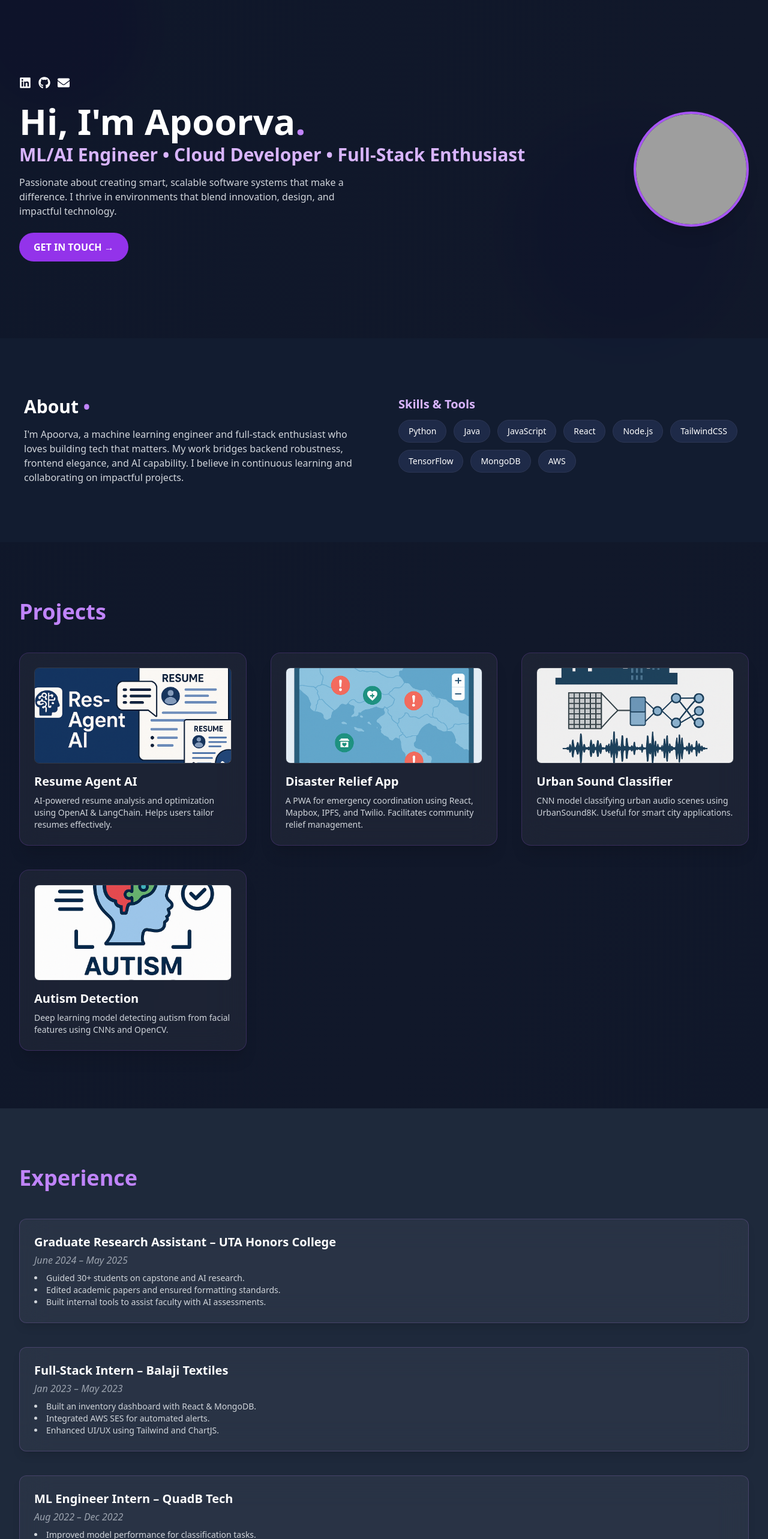
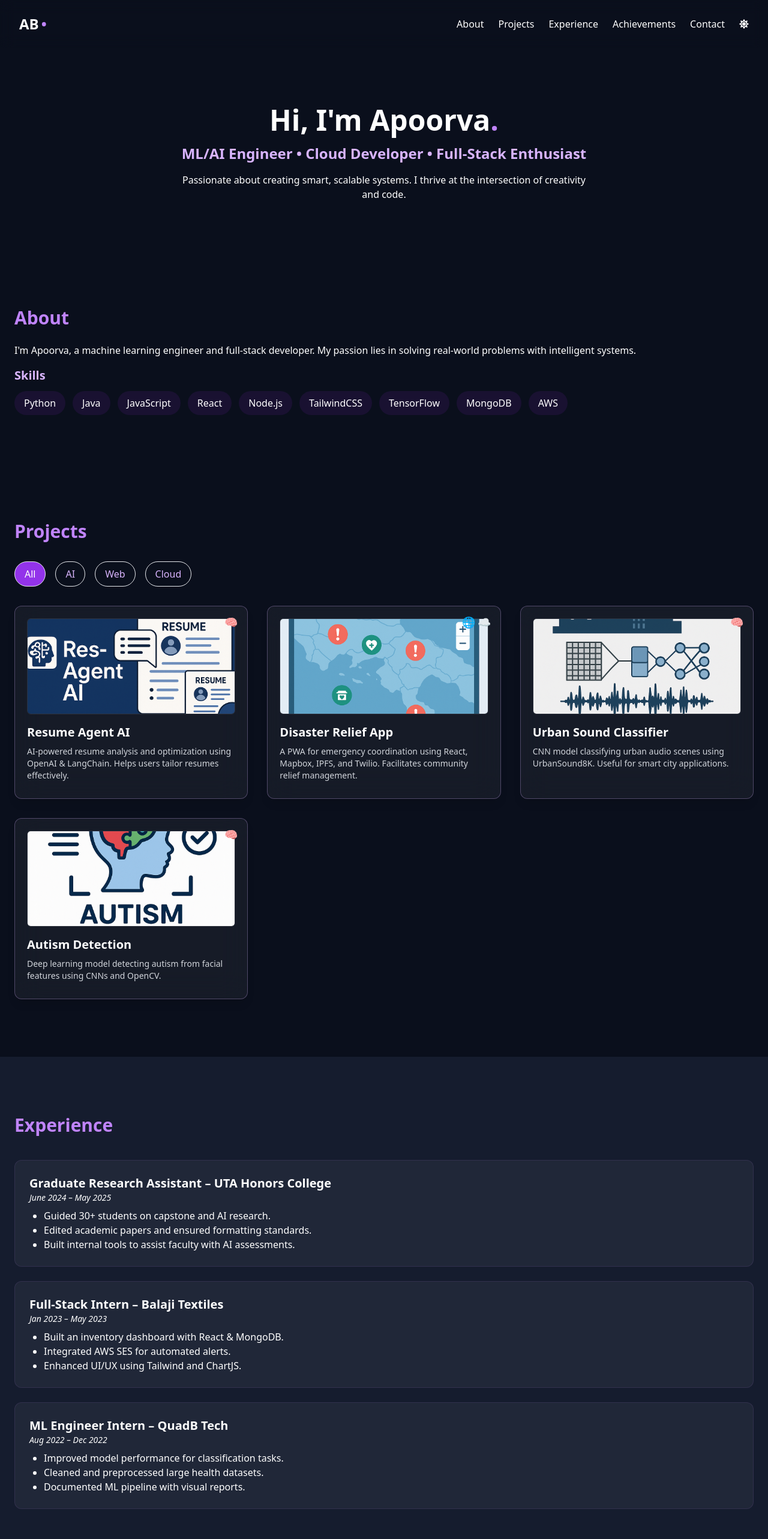
Before and after one commit to bandiapoorva1/apoorva-portfolio, a React (Create React App) app: page / in a window 1280 px wide. Shown: the top 2566 px of the page at 60% size. Built offline with nearby package versions, Linux system fonts and the light colour scheme; grey boxes are pictures that could not be loaded.

Commit message:
updated website enhancements

```diff
--- a/src/App.jsx
+++ b/src/App.jsx
@@ -1,36 +1,41 @@
-/* This file contains the updated React App with animated background, hero intro, project cards, experience timeline, and styled contact form. */
-
-import React from "react";
-import { FaGithub, FaLinkedin, FaEnvelope } from "react-icons/fa";
+import React, { useState } from "react";
+import { FaGithub, FaLinkedin, FaEnvelope, FaSun, FaMoon } from "react-icons/fa";
 import { motion } from "framer-motion";
+import Confetti from "react-confetti";
 
 const skills = ["Python", "Java", "JavaScript", "React", "Node.js", "TailwindCSS", "TensorFlow", "MongoDB", "AWS"];
+
+const categories = ["All", "AI", "Web", "Cloud"];
 
 const projects = [
   {
     name: "Resume Agent AI",
     desc: "AI-powered resume analysis and optimization using OpenAI & LangChain. Helps users tailor resumes effectively.",
     link: "https://github.com/bandiapoorva1/resume-agent-ai",
-    img: "/resume-agent-ai.png"
+    img: "/resume-agent-ai.png",
+    tags: ["AI"],
   },
   {
     name: "Disaster Relief App",
     desc: "A PWA for emergency coordination using React, Mapbox, IPFS, and Twilio. Facilitates community relief management.",
     link: "https://github.com/bandiapoorva1/disaster-relief-app",
-    img: "/disaster-relief-ai-apoorva.png"
+    img: "/disaster-relief-ai-apoorva.png",
+    tags: ["Web", "Cloud"],
   },
   {
     name: "Urban Sound Classifier",
     desc: "CNN model classifying urban audio scenes using UrbanSound8K. Useful for smart city applications.",
     link: "https://github.com/bandiapoorva1/UrbanSoundClassifier",
-    img: "/urban-sound-apoorva.png"
+    img: "/urban-sound-apoorva.png",
+    tags: ["AI"],
   },
   {
     name: "Autism Detection",
     desc: "Deep learning model detecting autism from facial features using CNNs and OpenCV.",
     link: "https://github.com/bandiapoorva1/autism-detection",
-    img: "/autism-detection-apoorva.png"
-  }
+    img: "/autism-detection-apoorva.png",
+    tags: ["AI"],
+  },
 ];
 
 const experience = [
@@ -66,95 +71,118 @@ const experience = [
   }
 ];
 
+const achievements = [
+  {
+    title: "Technical Head – CSI",
+    desc: "Led tech initiatives and mentored developers in the CSI student chapter."
+  },
+  {
+    title: "Student Coordinator – Stentorian",
+    desc: "Conducted communication and leadership workshops for English club members."
+  }
+];
+
 const App = () => {
+  const [theme, setTheme] = useState("dark");
+  const [filter, setFilter] = useState("All");
+  const [confetti, setConfetti] = useState(false);
+
+  const toggleTheme = () => setTheme(theme === "dark" ? "light" : "dark");
+  const handleConfetti = () => {
+    setConfetti(true);
+    setTimeout(() => setConfetti(false), 1500);
+  };
+
+  const filteredProjects = filter === "All" ? projects : projects.filter(p => p.tags.includes(filter));
+
   return (
-    <div className="min-h-screen w-full bg-gradient-to-br from-[#0f172a] via-[#11182a] to-[#0f172a] text-white font-sans relative overflow-hidden">
-      {/* Animated Blobs */}
-      <motion.div className="absolute -top-20 -left-20 w-[300px] h-[300px] bg-purple-500 rounded-full mix-blend-multiply filter blur-2xl opacity-30 animate-pulse"
-        animate={{ x: [0, 40, 0], y: [0, -40, 0] }} transition={{ duration: 10, repeat: Infinity }} />
-      <motion.div className="absolute top-40 right-0 w-[400px] h-[400px] bg-indigo-500 rounded-full mix-blend-multiply filter blur-2xl opacity-20 animate-pulse"
-        animate={{ x: [0, -60, 0], y: [0, 40, 0] }} transition={{ duration: 10, repeat: Infinity }} />
+    <div className={theme === "dark" ? "bg-[#0a0f1c] text-white" : "bg-white text-black"}>
+      {confetti && <Confetti recycle={false} numberOfPieces={300} />}
 
-      {/* Hero Section */}
-      <section className="relative z-10 flex flex-col md:flex-row items-center justify-between px-8 py-32 gap-16">
-        <motion.div className="flex-1" initial={{ opacity: 0, y: 40 }} animate={{ opacity: 1, y: 0 }} transition={{ duration: 0.8 }}>
-          <div className="flex items-center gap-3 mb-6 text-xl">
-            <a href="https://linkedin.com/in/apoorvabandi" target="_blank" rel="noreferrer"><FaLinkedin /></a>
-            <a href="https://github.com/bandiapoorva1" target="_blank" rel="noreferrer"><FaGithub /></a>
-            <a href="mailto:bandiapoorvaa@gmail.com"><FaEnvelope /></a>
-          </div>
-          <h1 className="text-5xl md:text-6xl font-extrabold mb-2">Hi, I'm Apoorva<span className="text-purple-400">.</span></h1>
-          <h2 className="text-2xl sm:text-3xl font-semibold text-purple-300 mb-4">ML/AI Engineer • Cloud Developer • Full-Stack Enthusiast</h2>
-          <p className="text-gray-300 max-w-xl">Passionate about creating smart, scalable software systems that make a difference. I thrive in environments that blend innovation, design, and impactful technology.</p>
-          <a href="#contact" className="inline-block mt-6 bg-purple-600 hover:bg-purple-700 text-white font-semibold px-6 py-3 rounded-full transition">GET IN TOUCH →</a>
-        </motion.div>
-        <motion.div className="w-48 h-48 rounded-full border-4 border-purple-500 shadow-xl overflow-hidden z-10" initial={{ opacity: 0, scale: 0.8 }} animate={{ opacity: 1, scale: 1 }} transition={{ duration: 1 }}>
-          <img src="/apoorva.jpeg" alt="Apoorva Bandi" className="w-full h-full object-cover" />
-        </motion.div>
+      <header className="flex justify-between items-center px-8 py-6 sticky top-0 z-50 backdrop-blur-md">
+        <div className="text-2xl font-bold">AB<span className="text-purple-400 ml-1">•</span></div>
+        <nav className="flex items-center space-x-6">
+          <a href="#about">About</a>
+          <a href="#projects">Projects</a>
+          <a href="#experience">Experience</a>
+          <a href="#achievements">Achievements</a>
+          <a href="#contact">Contact</a>
+          <button onClick={toggleTheme}>{theme === "dark" ? <FaSun /> : <FaMoon />}</button>
+        </nav>
+      </header>
+
+      <section className="text-center px-6 py-24" onClick={handleConfetti}>
+        <h1 className="text-5xl font-bold mb-4">Hi, I'm Apoorva<span className="text-purple-400">.</span></h1>
+        <p className="text-2xl font-semibold text-purple-300 mb-4">ML/AI Engineer • Cloud Developer • Full-Stack Enthusiast</p>
+        <p className="max-w-2xl mx-auto">Passionate about creating smart, scalable systems. I thrive at the intersection of creativity and code.</p>
       </section>
 
-      {/* About + Skills */}
-      <section id="about" className="w-full flex flex-col md:flex-row items-start justify-center gap-12 px-8 py-24 bg-[#121c30]">
-        <div className="flex-1 max-w-xl">
-          <h2 className="text-3xl font-bold mb-4">About <span className="text-purple-400">•</span></h2>
-          <p className="text-gray-300">I'm Apoorva, a machine learning engineer and full-stack enthusiast who loves building tech that matters. My work bridges backend robustness, frontend elegance, and AI capability. I believe in continuous learning and collaborating on impactful projects.</p>
-        </div>
-        <div className="flex-1 max-w-xl">
-          <h3 className="text-xl font-semibold mb-3 text-purple-300">Skills & Tools</h3>
-          <div className="flex flex-wrap gap-3">
-            {skills.map((skill, index) => (
-              <span key={index} className="bg-[#1e2a48] border border-[#2c3654] px-4 py-2 rounded-full text-sm text-white hover:border-purple-400 transition">
-                {skill}
-              </span>
-            ))}
-          </div>
+      <section id="about" className="px-6 py-20">
+        <h2 className="text-3xl font-bold mb-6 text-purple-400">About</h2>
+        <p className="mb-4">I'm Apoorva, a machine learning engineer and full-stack developer. My passion lies in solving real-world problems with intelligent systems.</p>
+        <h3 className="text-xl font-semibold mb-3 text-purple-300">Skills</h3>
+        <div className="flex flex-wrap gap-3">
+          {skills.map((skill, idx) => <span key={idx} className="bg-purple-900/20 px-4 py-2 rounded-full">{skill}</span>)}
         </div>
       </section>
 
-      {/* Projects */}
-      <section id="projects" className="px-8 py-24">
-        <h2 className="text-4xl font-bold mb-12 text-purple-400">Projects</h2>
-        <div className="grid md:grid-cols-2 xl:grid-cols-3 gap-10">
-          {projects.map((proj, idx) => (
-            <motion.a key={idx} whileHover={{ scale: 1.05 }} className="bg-white/5 backdrop-blur-xl rounded-2xl p-6 border border-purple-500/20 hover:border-purple-400 transition shadow-xl" href={proj.link} target="_blank" rel="noopener noreferrer">
-              <img src={proj.img} alt={proj.name} className="rounded-lg mb-4 object-cover h-40 w-full border border-white/10" />
-              <h3 className="text-xl font-bold text-white mb-2">{proj.name}</h3>
-              <p className="text-gray-300 text-sm">{proj.desc}</p>
+      <section id="projects" className="px-6 py-24">
+        <h2 className="text-3xl font-bold text-purple-400 mb-8">Projects</h2>
+        <div className="flex gap-4 mb-8">
+          {categories.map(cat => (
+            <button key={cat} onClick={() => setFilter(cat)} className={`px-4 py-2 rounded-full border ${filter === cat ? 'bg-purple-600 text-white' : 'bg-transparent text-purple-300'} transition`}>
+              {cat}
+            </button>
+          ))}
+        </div>
+        <div className="grid md:grid-cols-2 xl:grid-cols-3 gap-8">
+          {filteredProjects.map((proj, idx) => (
+            <motion.a key={idx} whileHover={{ scale: 1.05 }} href={proj.link} target="_blank" className="relative bg-white/5 rounded-xl p-5 border border-purple-300/30 backdrop-blur-xl shadow-lg">
+              <img src={proj.img} alt={proj.name} className="rounded-md mb-4 h-40 w-full object-cover border border-white/10" />
+              <h3 className="text-xl font-bold mb-2">{proj.name}</h3>
+              <p className="text-sm text-gray-300 mb-2">{proj.desc}</p>
+              <div className="absolute top-3 right-3 text-lg">
+                {proj.tags.map((tag, i) => <span key={i} className="mr-1">{tag === "AI" ? "🧠" : tag === "Web" ? "🌐" : tag === "Cloud" ? "☁️" : ""}</span>)}
+              </div>
             </motion.a>
           ))}
         </div>
       </section>
 
-      {/* Experience */}
-      <section id="experience" className="px-8 py-24 bg-[#1e293b]">
-        <h2 className="text-4xl font-bold mb-12 text-purple-400">Experience</h2>
-        <div className="space-y-10">
-          {experience.map((exp, idx) => (
-            <motion.div key={idx} whileHover={{ scale: 1.02 }} className="bg-white/5 backdrop-blur-xl border border-purple-400/20 rounded-xl p-6 shadow-lg hover:shadow-purple-600/30">
-              <h3 className="text-xl font-bold mb-1 text-white">{exp.role} – {exp.org}</h3>
-              <p className="text-gray-400 italic mb-2">{exp.time}</p>
-              <ul className="list-disc list-inside text-sm text-gray-300">
-                {exp.desc.map((line, i) => (
-                  <li key={i}>{line}</li>
-                ))}
-              </ul>
-            </motion.div>
-          ))}
-        </div>
+      <section id="experience" className="px-6 py-24 bg-[#151c2e]">
+        <h2 className="text-3xl font-bold text-purple-400 mb-10">Experience</h2>
+        {experience.map((exp, idx) => (
+          <motion.div key={idx} whileHover={{ scale: 1.02 }} className="bg-white/5 p-6 rounded-xl mb-6 border border-purple-400/10">
+            <h3 className="text-xl font-bold">{exp.role} – {exp.org}</h3>
+            <p className="italic text-sm mb-2">{exp.time}</p>
+            <ul className="list-disc ml-6">
+              {exp.desc.map((line, i) => <li key={i}>{line}</li>)}
+            </ul>
+          </motion.div>
+        ))}
       </section>
 
-      {/* Contact */}
-      <section id="contact" className="px-8 py-24">
-        <h2 className="text-4xl font-bold mb-6 text-purple-400">Contact Me</h2>
-        <form action="https://formspree.io/f/xwkgaepw" method="POST" className="max-w-xl mx-auto space-y-6 bg-white/5 backdrop-blur-md border border-purple-400/10 p-6 rounded-xl">
-          <input name="email" type="email" placeholder="Your Email" required className="w-full px-4 py-3 bg-[#0f172a] text-white rounded-md border border-purple-500/20" />
-          <input name="subject" type="text" placeholder="Subject" required className="w-full px-4 py-3 bg-[#0f172a] text-white rounded-md border border-purple-500/20" />
-          <textarea name="message" rows="5" placeholder="Your message..." required className="w-full px-4 py-3 bg-[#0f172a] text-white rounded-md border border-purple-500/20" />
-          <button type="submit" className="w-full py-3 bg-purple-600 hover:bg-purple-700 text-white font-semibold rounded-full transition-all">SEND MESSAGE</button>
+      <section id="achievements" className="px-6 py-24">
+        <h2 className="text-3xl font-bold text-purple-400 mb-10">Achievements & Leadership</h2>
+        {achievements.map((ach, idx) => (
+          <motion.div key={idx} whileHover={{ scale: 1.02 }} className="bg-white/5 p-5 rounded-lg mb-4 border border-purple-400/10">
+            <h3 className="text-lg font-semibold text-white">{ach.title}</h3>
+            <p className="text-sm text-gray-300 mt-1">{ach.desc}</p>
+          </motion.div>
+        ))}
+      </section>
+
+      <section id="contact" className="px-6 py-24 bg-[#0d1426]">
+        <h2 className="text-3xl font-bold text-purple-400 mb-6">Contact Me</h2>
+        <form action="https://formspree.io/f/xwkgaepw" method="POST" className="max-w-xl mx-auto space-y-4">
+          <input name="email" type="email" required placeholder="Email" className="w-full px-4 py-2 rounded bg-white/10 border border-purple-500/30 text-white" />
+          <input name="subject" type="text" required placeholder="Subject" className="w-full px-4 py-2 rounded bg-white/10 border border-purple-500/30 text-white" />
+          <textarea name="message" rows="5" required placeholder="Your message..." className="w-full px-4 py-2 rounded bg-white/10 border border-purple-500/30 text-white" />
+          <button type="submit" className="w-full py-3 bg-purple-600 hover:bg-purple-700 text-white font-semibold rounded">Send Message</button>
         </form>
       </section>
 
-      <footer className="text-center py-6 text-sm text-gray-500 bg-[#0d1426]">© {new Date().getFullYear()} Apoorva Bandi • All Rights Reserved</footer>
+      <footer className="text-center py-6 text-sm text-gray-500">© {new Date().getFullYear()} Apoorva Bandi • All Rights Reserved</footer>
     </div>
   );
 };
```
Also changed, not shown: 1 other file (tests, documents, lock files or other folders).
